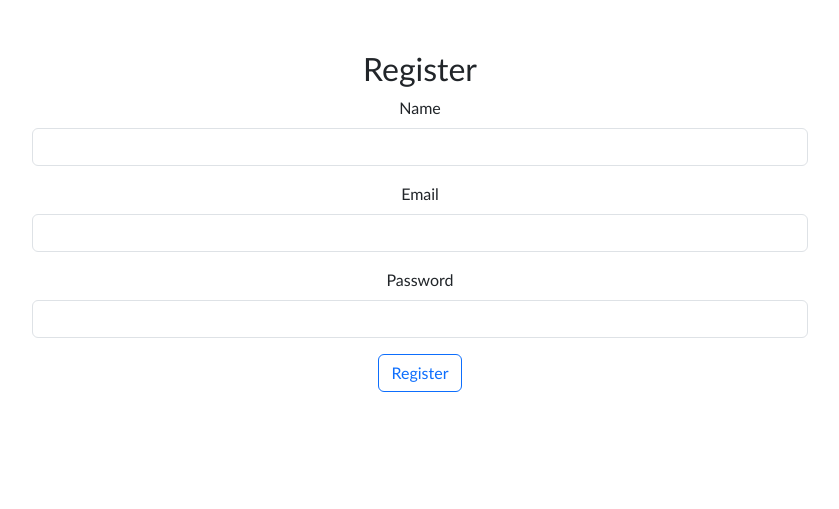
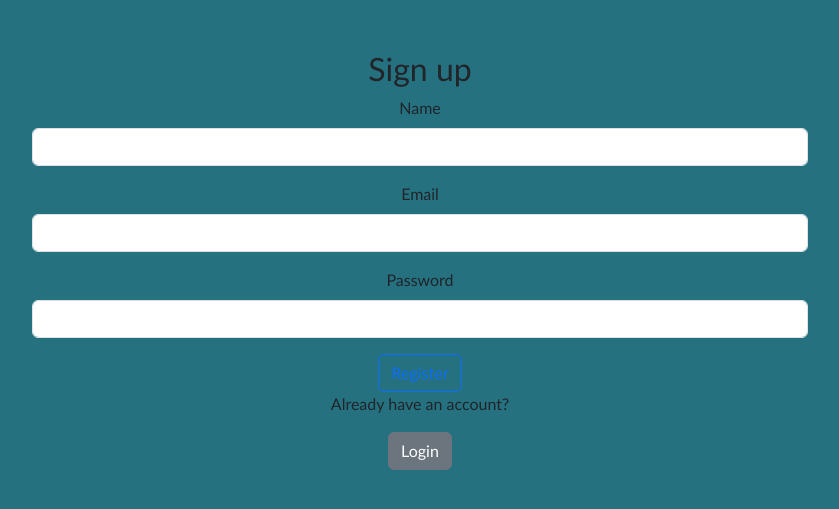
Before and after one commit to naty1914/quiz-app, a Flask app: page /register in a window 1280 px wide. Shown: the top 509 px of the page, without its empty margins (220-1059 px from the left). Run offline with Flask 3, Linux system fonts and the light colour scheme.

Commit message:
Add simple navigation buttons for easier access on home, login, and signup pages

```diff
--- a/app/app.py
+++ b/app/app.py
@@ -2,6 +2,7 @@ from flask import Blueprint, render_template, redirect, url_for, flash, request
 from flask_login import current_user, login_user, logout_user, login_required
 from app import db
 from app.models import User
+
 
 app = Blueprint('app', __name__)
 
@@ -57,10 +58,11 @@ def dashboard():
 @app.route('/logout')
 def logout():
     logout_user()
-    return render_template('login.html', message='Logged out successfully!', message_class='success')
+    return render_template('index.html', message='Logged out successfully!', message_class='success')
 
 
 if __name__ == '__main__':
     from app import create_app
     app_instance = create_app()
     app_instance.run(debug=True)
+    app.config['DEBUG'] = True
--- a/app/static/style.css
+++ b/app/static/style.css
@@ -5,7 +5,8 @@
 body {
     font-family :'Gill Sans', 'Gill Sans MT', Calibri, 'Trebuchet MS', sans-serif;
     text-align: center;
-    margin-top: 50px
+    margin-top: 50px;
+    background-color: #257180;
 }
 .container {
     max-width: 800px;
--- a/app/templates/dashboard.html
+++ b/app/templates/dashboard.html
@@ -18,7 +18,7 @@
             <li><strong>Email:</strong> {{ user.email }}</li>
         </ul>
 
-        <a href="{{ url_for('app.logout') }}" class="btn btn-danger">Logout</a>
+        <a href="{{ url_for('app.index') }}" class="btn btn-danger">Logout</a>
     </div>
 </body>
 </html>
--- a/app/templates/login.html
+++ b/app/templates/login.html
@@ -30,5 +30,7 @@
                 <input type="password" class="form-control" id="password" name="password" required>
             </div>
             <button type="submit" class="btn btn-outline-primary">Login</button>
+            <p>Not registerd? Create an account</p>
+            <a href="{{ url_for('app.register') }}" class="">Create an account</a>
 </body>
 </html>
--- a/app/templates/registration.html
+++ b/app/templates/registration.html
@@ -19,7 +19,7 @@
         {{ error }}
       </div>
     {% endif %}
-            <h2> Register</h2>
+            <h2> Sign up</h2>
             <form action="/register" method="POST">
                 <div class="mb-3">
                     <label for="name" class="form-label">Name</label>
@@ -34,6 +34,8 @@
                     <input type="password" class="form-control" id="password" name="password" required>
                 </div>
                 <button type="submit" class="btn btn-outline-primary">Register</button>
+                <p>Already have an account?</p>
+        <a href="{{ url_for('app.login') }}" class="btn btn-secondary">Login</a>
             </form>
         </div>
     </body>
```
Also changed, not shown: app/templates/index.html (+10 -0 lines).
